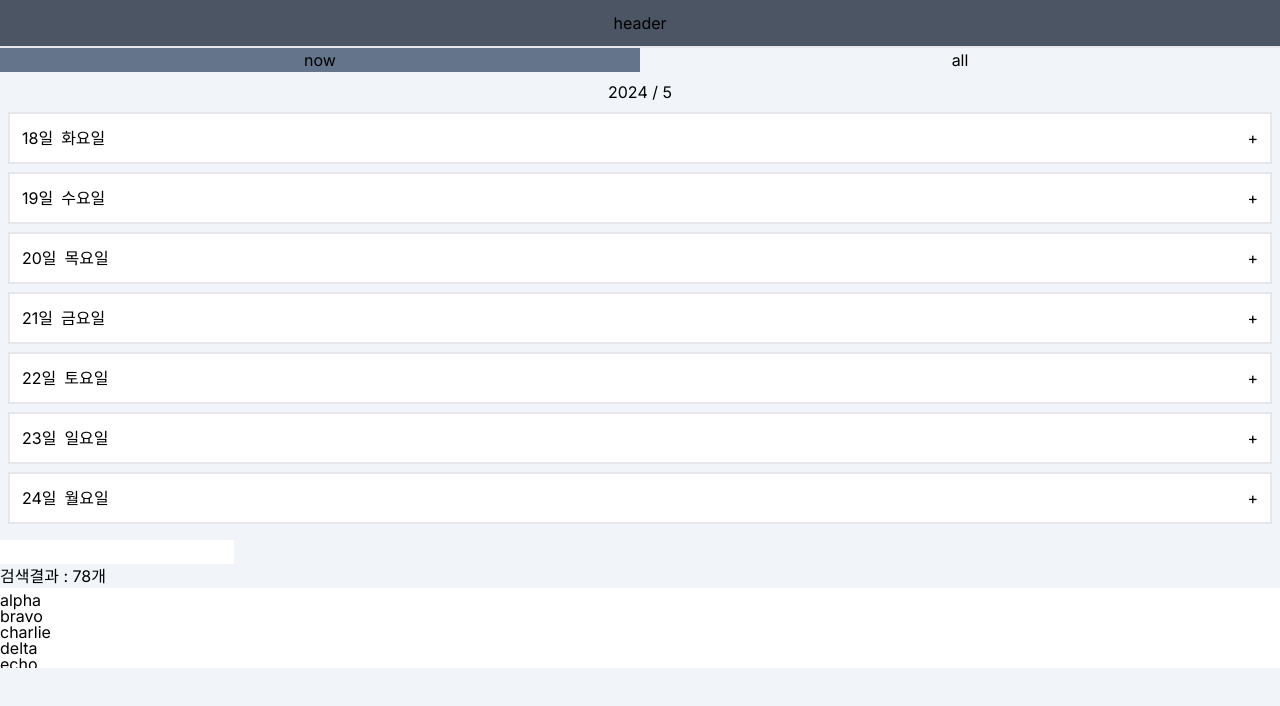
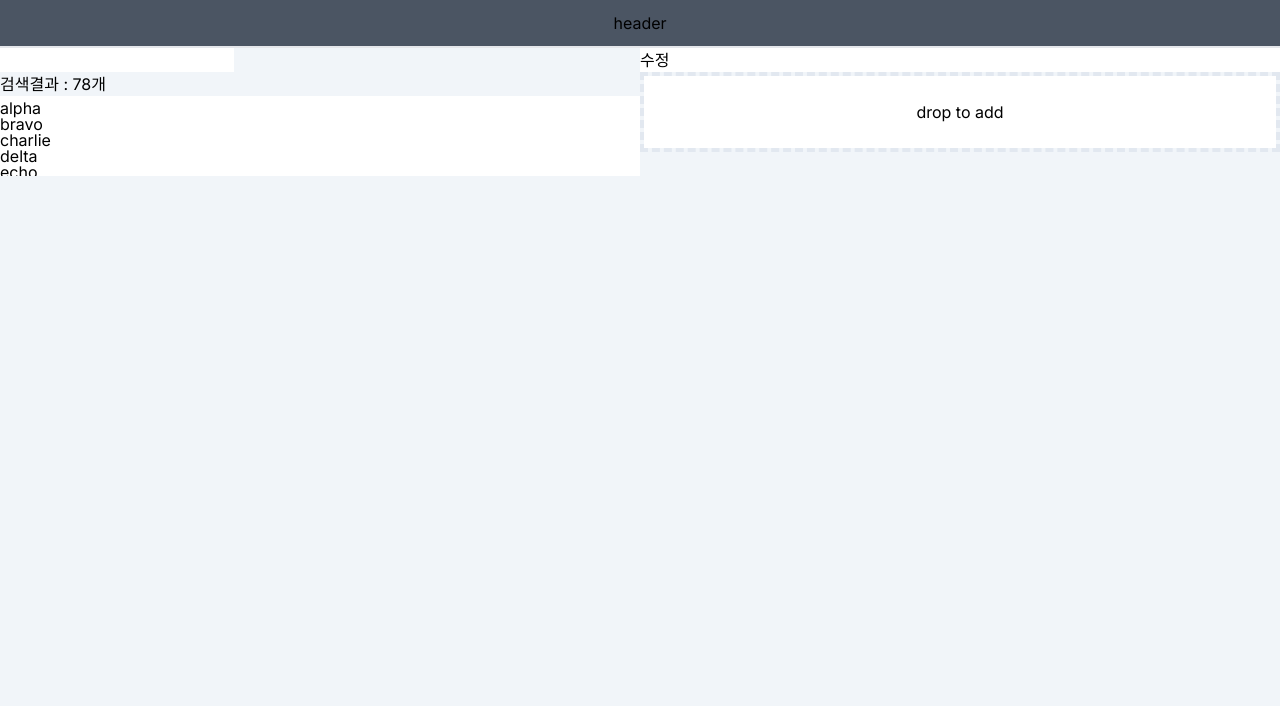
Before and after one commit to hjw4595/feature, a Next.js app: page / in a window 1280 px wide. Shown: the top 706 px of the page. Built offline with nearby package versions, Linux system fonts and the light colour scheme.

Commit message:
style fix

```diff
--- a/app/page.tsx
+++ b/app/page.tsx
@@ -12,11 +12,17 @@ export default function Main() {
       <div className="flex justify-center items-center h-12 bg-gray-600 border-b-2">
         <div>header</div>
       </div>
-      <Tab />
-      <DropCard content={<Finder />} />
-      <DropCard content={<div>asd</div>} />
-      <DragList />
-      <Dropzone />
+      {/* <Tab /> */}
+      <div className="flex">
+        <div className="flex-1">
+          <DropCard content={<Finder />} />
+          <DropCard content={<div>asd</div>} />
+        </div>
+        <div className="flex-1">
+          <DragList />
+          <Dropzone />
+        </div>
+      </div>
     </main>
   );
 }
--- a/components/common/DragList/Content.tsx
+++ b/components/common/DragList/Content.tsx
@@ -1,5 +1,6 @@
 import { useCardContentStore, useDropCardStore } from "@/stores/DropCardStore";
 import { useState } from "react";
+import Popup from "../Popup";
 
 interface Props {
   id: number;
@@ -9,6 +10,7 @@ interface Props {
 
 const Content = ({ id, content, isModify }: Props) => {
   const [isDragging, setIsDragging] = useState(false);
+  const [popup, setPopup] = useState(false);
 
   const { deleteCard } = useDropCardStore();
 
@@ -35,13 +37,23 @@ const Content = ({ id, content, isModify }: Props) => {
     deleteCard({ id, content });
   };
 
+  const handleClickContentDelete = () => {
+    setPopup(true);
+  };
+
+  const onClickPopupConfirm = () => {
+    handleDeletContent(id, content);
+    setPopup(false);
+  };
+
+  const onClickPopupClose = () => {
+    setPopup(false);
+  };
+
   return (
     <>
       {isModify ? (
-        <div
-          className="text-red-500"
-          onClick={() => handleDeletContent(id, content)}
-        >
+        <div className="text-red-500" onClick={handleClickContentDelete}>
           -
         </div>
       ) : (
@@ -58,6 +70,11 @@ const Content = ({ id, content, isModify }: Props) => {
           {content}
         </div>
       )}
+      <Popup
+        isOpen={popup}
+        onConfirm={onClickPopupConfirm}
+        onClose={onClickPopupClose}
+      />
     </>
   );
 };
--- a/components/common/DragList/index.tsx
+++ b/components/common/DragList/index.tsx
@@ -37,6 +37,7 @@ function DragList() {
   const handleClickModify = () => {
     setIsModify((prev) => !prev);
   };
+
   return (
     <div className="bg-white">
       {card.map((data, index) => (
@@ -57,8 +58,9 @@ function DragList() {
           </div>
         </div>
       ))}
-      <div onClick={handleClickModify}>{isModify ? "완료" : " 목록삭제"}</div>
-      <Popup />
+      <div onClick={() => handleClickModify()}>
+        {isModify ? "완료" : "수정"}
+      </div>
     </div>
   );
 }
--- a/components/common/Dropzone/index.tsx
+++ b/components/common/Dropzone/index.tsx
@@ -32,13 +32,15 @@ const Dropzone = () => {
   };
 
   return (
-    <div
-      onDragOver={(e) => handleDragOver(e)}
-      onDrop={(e) => handleDrop(e)}
-      onDragLeave={handleDragLeave}
-      className={`${isDraggingOver ? "bg-blue-200" : "bg-slate-200"}`}
-    >
-      추가
+    <div className="flex justify-center items-center h-20 border-slate-200 border-4 border-dashed">
+      <div
+        onDragOver={(e) => handleDragOver(e)}
+        onDrop={(e) => handleDrop(e)}
+        onDragLeave={handleDragLeave}
+        className={`flex flex-1 justify-center items-center h-full ${isDraggingOver ? "bg-blue-200" : "bg-white"}`}
+      >
+        drop to add
+      </div>
     </div>
   );
 };
--- a/components/common/Popup/index.tsx
+++ b/components/common/Popup/index.tsx
@@ -1,32 +1,46 @@
-import { useState } from "react";
+import { useEffect, useState } from "react";
 import Portal from "./Portal";
 
 interface Props {
+  isOpen: boolean;
   onConfirm: () => void;
+  onClose: () => void;
 }
 
-function Popup({ onConfirm }: Props) {
-  const [open, setOpen] = useState(false);
-  const handleClickClose = () => {
-    setOpen(false);
+function Popup({ isOpen, onConfirm, onClose }: Props) {
+  if (!isOpen) return null;
+
+  const handleClose = () => {
+    onClose();
   };
 
-  const handleClickConfirm = () => {
+  const handleConfirm = () => {
     onConfirm();
   };
-
   return (
     <Portal>
       <div
-        className={`w-full h-full bg-slate-200 ${open ? "block" : "hidden"}`}
+        className={`absolute top-0 left-0 w-full h-full bg-slate-700/10 select-none`}
       >
-        <div className="bg-white">
-          <div className="border-b"></div>
-          <div className="">content</div>
-
-          <div className="flex">
-            <div onClick={handleClickClose}>취소</div>
-            <div onClick={() => {}}>확인</div>
+        <div className="flex justify-center items-center h-full">
+          <div className="bg-white p-2 w-1/6 border-gray-400 border rounded-lg">
+            <div className="border-b mb-2 font-bold">title</div>
+            <div className="mb-2">content</div>
+            <div className="flex justify-around">
+              <div
+                onClick={handleClose}
+                className="flex-1 text-center border-red-400 border rounded-md"
+              >
+                취소
+              </div>
+              <div className="w-2"></div>
+              <div
+                onClick={handleConfirm}
+                className="flex-1 text-center border-blue-400 border rounded-md"
+              >
+                확인
+              </div>
+            </div>
           </div>
         </div>
       </div>
```
